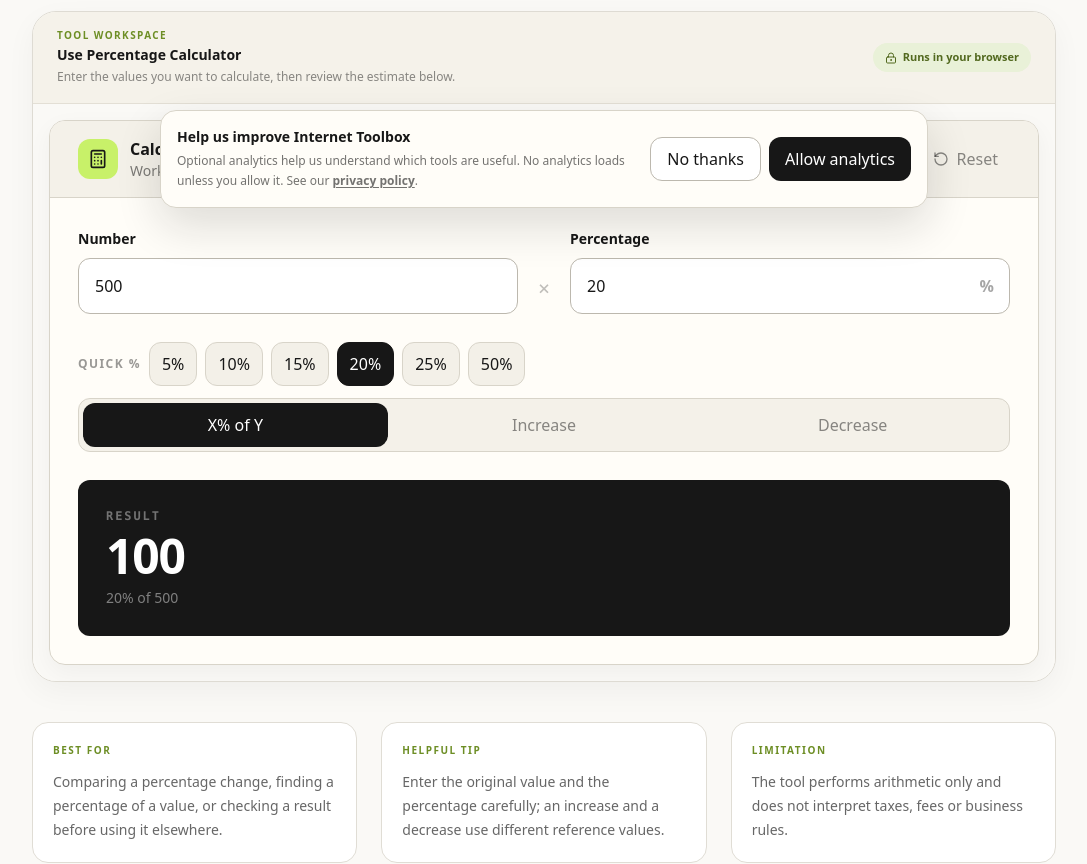
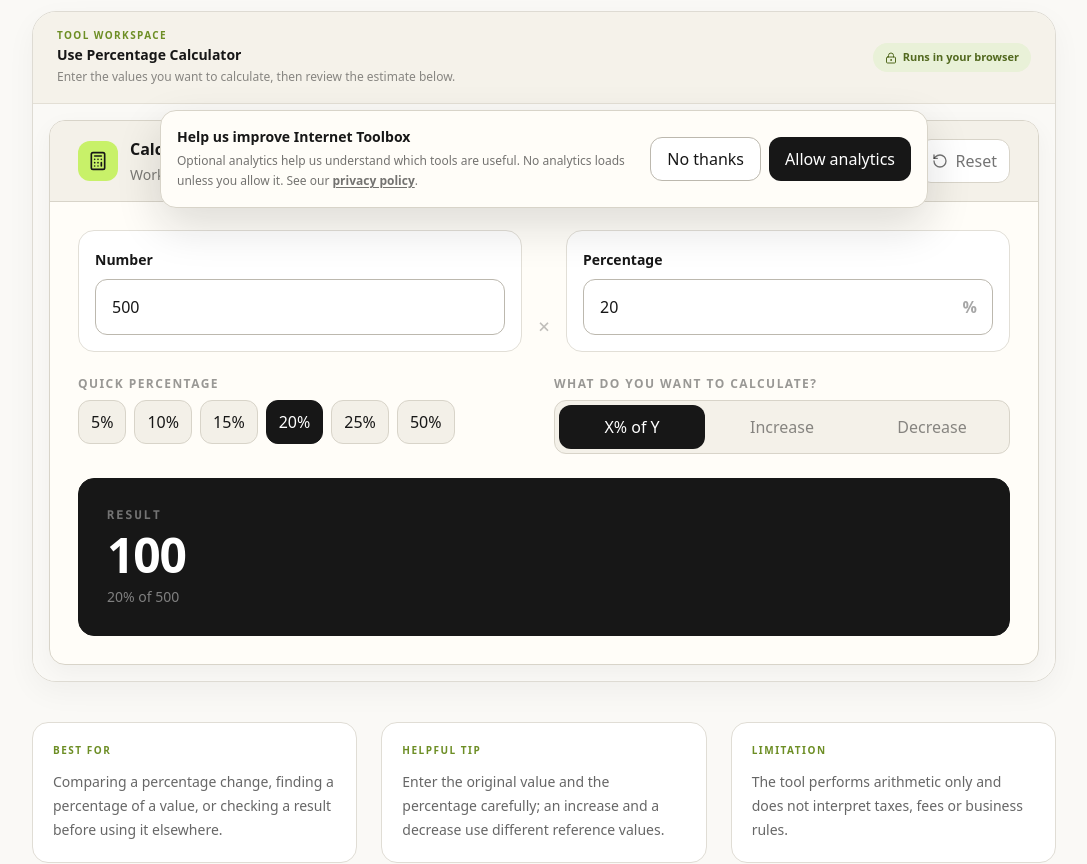
Before and after one commit to factoalbum/internet-toolbox, a Next.js app: page /tools/percentage-calculator in a window 1280 px wide. Shown: the part 580-1444 px from the top of the page, without its empty margins (96-1183 px from the left). Built offline with nearby package versions, Linux system fonts and the light colour scheme; no server answers.

Commit message:
feat: polish percentage calculator workspace

```diff
--- a/components/tools/percentage-calculator.tsx
+++ b/components/tools/percentage-calculator.tsx
@@ -8,6 +8,7 @@ function formatNumber(value: number): string {
 }
 
 const quickPercentages = [5, 10, 15, 20, 25, 50];
+const focusRing = "focus:outline-none focus-visible:ring-4 focus-visible:ring-[#c8f169] focus-visible:ring-offset-1";
 
 export default function PercentageCalculator() {
   const [value, setValue] = useState("500");
@@ -36,25 +37,30 @@ export default function PercentageCalculator() {
     <div className="overflow-hidden rounded-2xl border border-[#d8d4c9] bg-[#fffdf8] shadow-[0_8px_24px_rgba(23,23,23,.045)]">
       <div className="border-b border-[#d8d4c9] bg-[#f4f1e9] px-5 py-4 md:px-7">
         <div className="flex items-center justify-between gap-4">
-          <div className="flex min-w-0 items-center gap-3"><span className="flex size-10 shrink-0 items-center justify-center rounded-xl bg-[#c8f169]" aria-hidden="true"><Calculator size={20} /></span><div className="min-w-0"><p className="font-bold">Calculate a percentage</p><p className="text-sm text-black/50">Work out a percentage, increase or decrease.</p></div></div>
-          <button type="button" onClick={reset} className="flex min-h-11 shrink-0 items-center gap-2 rounded-lg px-3 text-sm font-bold text-black/45 transition hover:bg-white hover:text-black focus:outline-none focus:ring-4 focus:ring-[#c8f169]" aria-label="Reset percentage calculator"><RotateCcw size={16} /><span className="hidden sm:inline">Reset</span></button>
+          <div className="flex min-w-0 items-center gap-3">
+            <span className="flex size-10 shrink-0 items-center justify-center rounded-xl bg-[#c8f169]" aria-hidden="true"><Calculator size={20} /></span>
+            <div className="min-w-0"><p className="font-bold">Calculate a percentage</p><p className="mt-1 text-sm text-black/50">Work out a percentage, increase or decrease.</p></div>
+          </div>
+          <button type="button" onClick={reset} className={`flex min-h-11 shrink-0 items-center gap-2 rounded-xl border border-[#d8d4c9] bg-white px-3 text-sm font-bold text-black/55 transition hover:border-[#171717] hover:text-black ${focusRing}`} aria-label="Reset percentage calculator"><RotateCcw size={16} /><span className="hidden sm:inline">Reset</span></button>
         </div>
       </div>
 
-      <div className="grid gap-5 p-5 md:grid-cols-[1fr_auto_1fr] md:items-end md:p-7">
-        <label className="block"><span className="text-sm font-bold">Number</span><input type="number" min="0" step="any" inputMode="decimal" value={value} onChange={(event) => setValue(event.target.value)} className="mt-2 h-14 w-full rounded-xl border border-[#bcb8ae] bg-white px-4 text-xl font-bold outline-none transition focus:border-[#171717] focus:ring-4 focus:ring-[#c8f169]" aria-label="Number" aria-invalid={value !== "" && (!Number.isFinite(Number(value)) || Number(value) < 0)} /></label>
-        <div className="hidden pb-3 font-mono text-xl text-black/25 md:block" aria-hidden="true">×</div>
-        <label className="block"><span className="text-sm font-bold">Percentage</span><div className="relative mt-2"><input type="number" min="0" step="any" inputMode="decimal" value={percentage} onChange={(event) => setPercentage(event.target.value)} className="h-14 w-full rounded-xl border border-[#bcb8ae] bg-white px-4 pr-12 text-xl font-bold outline-none transition focus:border-[#171717] focus:ring-4 focus:ring-[#c8f169]" aria-label="Percentage" aria-invalid={percentage !== "" && (!Number.isFinite(Number(percentage)) || Number(percentage) < 0)} /><span className="pointer-events-none absolute right-4 top-1/2 -translate-y-1/2 font-bold text-black/35">%</span></div></label>
+      <div className="p-5 md:p-7">
+        <div className="grid gap-4 md:grid-cols-[1fr_auto_1fr] md:items-end">
+          <label className="block rounded-2xl border border-[#e2dfd7] bg-white p-4"><span className="text-sm font-bold">Number</span><input type="number" min="0" step="any" inputMode="decimal" value={value} onChange={(event) => setValue(event.target.value)} className={`mt-2 h-14 w-full rounded-xl border border-[#bcb8ae] bg-white px-4 text-xl font-bold outline-none transition focus:border-[#171717] focus:ring-4 focus:ring-[#c8f169] ${focusRing}`} aria-label="Number" aria-invalid={value !== "" && (!Number.isFinite(Number(value)) || Number(value) < 0)} /></label>
+          <div className="hidden pb-3 font-mono text-xl text-black/25 md:block" aria-hidden="true">×</div>
+          <label className="block rounded-2xl border border-[#e2dfd7] bg-white p-4"><span className="text-sm font-bold">Percentage</span><div className="relative mt-2"><input type="number" min="0" step="any" inputMode="decimal" value={percentage} onChange={(event) => setPercentage(event.target.value)} className={`h-14 w-full rounded-xl border border-[#bcb8ae] bg-white px-4 pr-12 text-xl font-bold outline-none transition focus:border-[#171717] focus:ring-4 focus:ring-[#c8f169] ${focusRing}`} aria-label="Percentage" aria-invalid={percentage !== "" && (!Number.isFinite(Number(percentage)) || Number(percentage) < 0)} /><span className="pointer-events-none absolute right-4 top-1/2 -translate-y-1/2 font-bold text-black/35">%</span></div></label>
+        </div>
+
+        <div className="mt-6 grid gap-5 sm:grid-cols-2">
+          <div><p className="text-xs font-bold uppercase tracking-[0.12em] text-black/40">Quick percentage</p><div className="mt-2 flex flex-wrap gap-2">{quickPercentages.map(option => <button key={option} type="button" onClick={() => setPercentage(String(option))} aria-pressed={percentage === String(option)} className={`min-h-10 rounded-full border px-3 text-xs font-bold transition ${focusRing} ${percentage === String(option) ? "border-[#171717] bg-[#171717] text-white" : "border-[#d8d4c9] bg-[#f3f0e8] hover:border-[#171717] hover:bg-white"}`}>{option}%</button>)}</div></div>
+          <div><p className="text-xs font-bold uppercase tracking-[0.12em] text-black/40">What do you want to calculate?</p><div className="mt-2 grid grid-cols-3 gap-1 rounded-xl border border-[#d8d4c9] bg-[#f4f1e9] p-1" role="radiogroup" aria-label="Percentage operation">
+            {([["of", "X% of Y"], ["increase", "Increase"], ["decrease", "Decrease"]] as const).map(([key, label]) => <button key={key} type="button" role="radio" aria-checked={mode === key} onClick={() => setMode(key)} className={`min-h-11 rounded-lg px-2 text-xs font-bold transition ${focusRing} ${mode === key ? "bg-[#171717] text-white" : "text-black/45 hover:bg-white hover:text-black"}`}>{label}</button>)}
+          </div></div>
+        </div>
+
+        <div className="mt-6 rounded-2xl border border-[#171717] bg-[#171717] p-5 text-white md:p-7" aria-live="polite"><p className="font-mono text-xs font-bold uppercase tracking-[0.16em] text-white/40">Result</p>{result ? <><p className="mt-2 break-words text-4xl font-black tracking-tight md:text-5xl">{formatNumber(result.primary)}</p><p className="mt-2 text-sm text-white/45">{mode === "of" ? `${formatNumber(Number(percentage))}% of ${formatNumber(Number(value))}` : `${formatNumber(Number(value))} ${mode === "increase" ? "increased" : "decreased"} by ${formatNumber(Number(percentage))}%`}</p>{mode !== "of" && <p className="mt-1 text-xs text-white/35">Change: {formatNumber(result.secondary)}</p>}</> : <p className="mt-2 text-lg text-white/55">Enter non-negative numbers to calculate.</p>}</div>
       </div>
-
-      <div className="px-5 pb-5 md:px-7 md:pb-7">
-        <div className="mb-3 flex flex-wrap items-center gap-2"><span className="text-xs font-bold uppercase tracking-[0.12em] text-black/40">Quick %</span>{quickPercentages.map(option => <button key={option} type="button" onClick={() => setPercentage(String(option))} aria-pressed={percentage === String(option)} className={`min-h-10 rounded-full border px-3 text-xs font-bold transition focus:outline-none focus:ring-4 focus:ring-[#c8f169] ${percentage === String(option) ? "border-[#171717] bg-[#171717] text-white" : "border-[#d8d4c9] bg-[#f3f0e8] hover:border-[#171717] hover:bg-white"}`}>{option}%</button>)}</div>
-        <div className="grid grid-cols-3 gap-1 rounded-xl border border-[#d8d4c9] bg-[#f4f1e9] p-1" role="radiogroup" aria-label="Percentage operation">
-          {([["of", "X% of Y"], ["increase", "Increase"], ["decrease", "Decrease"]] as const).map(([key, label]) => <button key={key} type="button" role="radio" aria-checked={mode === key} onClick={() => setMode(key)} className={`min-h-11 rounded-lg px-2 text-xs font-bold transition focus:outline-none focus:ring-4 focus:ring-[#c8f169] sm:text-sm ${mode === key ? "bg-[#171717] text-white" : "text-black/45 hover:bg-white hover:text-black"}`}>{label}</button>)}
-        </div>
-      </div>
-
-      <div className="mx-5 mb-5 rounded-xl bg-[#171717] p-6 text-white md:mx-7 md:mb-7 md:p-7" aria-live="polite"><p className="font-mono text-xs font-bold uppercase tracking-[0.16em] text-white/40">Result</p>{result ? <><p className="mt-2 break-words text-4xl font-black tracking-tight md:text-5xl">{formatNumber(result.primary)}</p><p className="mt-2 text-sm text-white/45">{mode === "of" ? `${formatNumber(Number(percentage))}% of ${formatNumber(Number(value))}` : `${formatNumber(Number(value))} ${mode === "increase" ? "increased" : "decreased"} by ${formatNumber(Number(percentage))}%`}</p>{mode !== "of" && <p className="mt-1 text-xs text-white/35">Change: {formatNumber(result.secondary)}</p>}</> : <p className="mt-2 text-lg text-white/55">Enter non-negative numbers to calculate.</p>}</div>
     </div>
   );
 }
```
